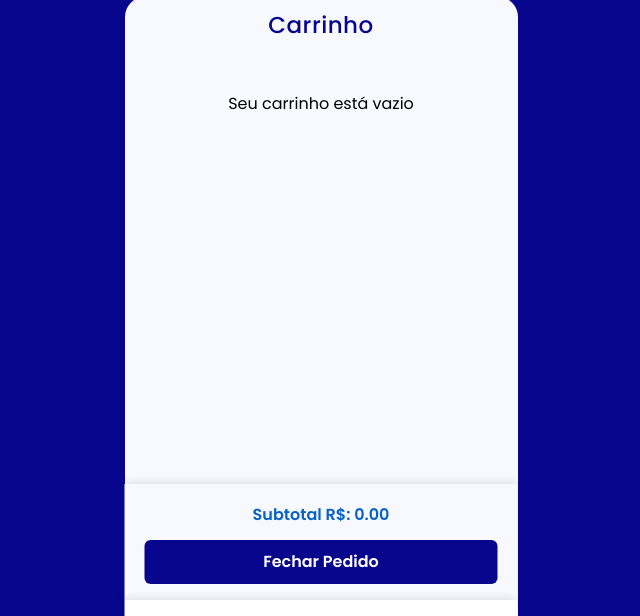
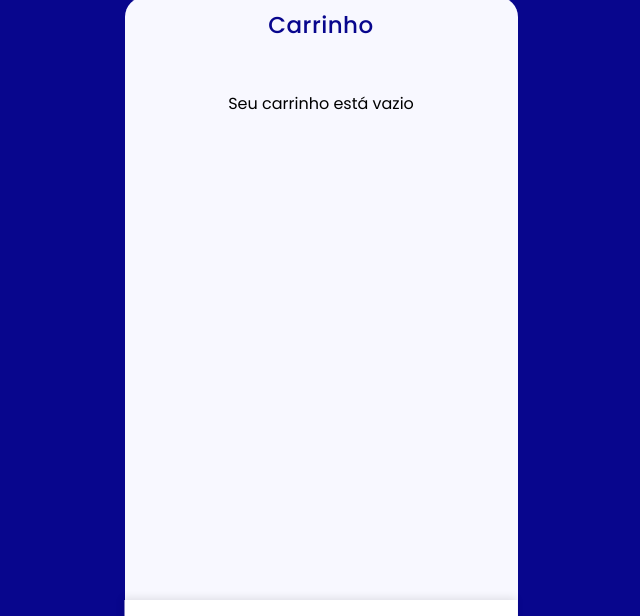
Before and after one commit to ibmec-tech-2-periodo-2025-2/projeto-BulbeShop-Grupo3, a plain HTML site: page cart.html in a window 1280 px wide. Shown: the part 120-736 px from the top of the page, without its empty margins (319-959 px from the left). Drawn offline with Linux system fonts and the light colour scheme.

Commit message:
fix: ajustando subtotal

```diff
--- a/cart.html
+++ b/cart.html
@@ -50,6 +50,16 @@
         <section class="cart-items">
         </section>
 
+        <section class="cart-summary-inline" id="cart-summary-inline" hidden>
+            <div class="cart-summary-inline__details">
+                <span class="cart-summary-inline__label">Subtotal</span>
+                <strong class="cart-summary-inline__value" id="subtotal-value">R$ 0,00</strong>
+            </div>
+            <button class="checkout-fab" id="checkout-btn">
+                Fechar Pedido
+            </button>
+        </section>
+
         <section id="cart-recommendations" class="cart-recommendations" aria-label="Recomendações" role="region" aria-labelledby="recommendations-title" hidden>
             <h2 class="recommendations-title" id="recommendations-title">Você também pode gostar</h2>
             <div class="recommendations-skeleton" id="recommendations-skeleton" aria-hidden="true">
@@ -66,17 +76,6 @@
             </div>
         </section>
     </main>
-
-    <div class="cart-footer">
-        <div class="cart-summary">
-            <button class="btn btn-secondary subtotal-btn" id="subtotal-btn">
-                Subtotal R$: XX,XX
-            </button>
-            <button class="btn btn-primary checkout-btn" id="checkout-btn">
-                Fechar Pedido
-            </button>
-        </div>
-    </div>
 
     <nav class="bottom-nav">
         <a href="index.html" class="nav-item">
--- a/css/cart.css
+++ b/css/cart.css
@@ -211,66 +211,54 @@
     width: 20px;
 }
 
-.cart-footer {
-    position: fixed;
-    bottom: 80px;
-    left: 50%;
-    transform: translateX(-50%);
-    width: 100%;
-    max-width: 393px;
-    background: #F8F8FF;
-    padding: 16px 20px;
-    box-shadow: 0px -2px 8px rgba(0, 0, 0, 0.1);
-    z-index: 10; /* mantém o subtotal acima dos botões do carrossel */
+.cart-summary-inline {
+    margin-top: 24px;
+    padding: 20px 16px 90px;
+    border-radius: 16px;
+    background: #FFFFFF;
+    box-shadow: var(--shadow-soft);
+    position: relative;
 }
 
-.cart-summary {
+.cart-summary-inline__details {
     display: flex;
-    flex-direction: column;
-    gap: 10px;
+    justify-content: space-between;
+    align-items: center;
 }
 
-.subtotal-btn {
-    display: flex;
-    flex-direction: row;
-    justify-content: center;
-    align-items: center;
-    padding: 3px 16px;
-    width: 100%;
-    height: 30px;
-    background: none;
-    border: none;
-    border-radius: 6px;
-    font-family: 'Poppins';
+.cart-summary-inline__label {
+    font-size: 0.95rem;
     font-weight: 600;
-    font-size: 16px;
-    line-height: 24px;
-    text-align: center;
-    color: #0762C7;
-    cursor: default;
+    color: #08068D;
 }
 
-.checkout-btn {
-    display: flex;
-    flex-direction: row;
-    justify-content: center;
-    align-items: center;
-    padding: 3px 16px;
-    width: 100%;
-    height: 44px;
-    background: #08068D;
-    border: none;
-    border-radius: 6px;
-    font-family: 'Poppins';
-    font-weight: 600;
-    font-size: 16px;
-    line-height: 24px;
-    text-align: center;
-    color: #FFFFFF;
-    cursor: pointer;
+.cart-summary-inline__value {
+    font-size: 1.4rem;
+    font-weight: 700;
+    color: #08068D;
 }
 
-/* Espaço inferior global do conteúdo para não ficar coberto pelo footer fixo */
+.checkout-fab {
+    position: absolute;
+    left: 50%;
+    bottom: 16px;
+    transform: translateX(-50%);
+    width: calc(100% - 32px);
+    height: 60px;
+    border-radius: 20px;
+    background: #08068D;
+    color: #FFFFFF;
+    font-family: 'Poppins';
+    font-weight: 700;
+    font-size: 1.05rem;
+    border: none;
+    cursor: pointer;
+    display: flex;
+    align-items: center;
+    justify-content: center;
+}
+
+/* Espaço extra para o footer fixo */
 .container {
     padding-bottom: 180px;
 }
--- a/js/cart.js
+++ b/js/cart.js
@@ -135,11 +135,17 @@ function updateItemPrice(itemId, unitPrice, quantity) {
 }
 
 function updateSubtotal() {
+    const summarySection = document.getElementById('cart-summary-inline');
+    const subtotalValue = document.getElementById('subtotal-value');
+    if (!summarySection || !subtotalValue) return;
+
     const subtotal = CartService.getTotal();
 
-    const subtotalBtn = document.getElementById('subtotal-btn');
-    if (subtotalBtn) {
-        subtotalBtn.textContent = `Subtotal R$: ${subtotal.toFixed(2)}`;
+    if (subtotal <= 0) {
+        summarySection.hidden = true;
+    } else {
+        summarySection.hidden = false;
+        subtotalValue.textContent = `R$ ${subtotal.toFixed(2)}`;
     }
 }
 
```
